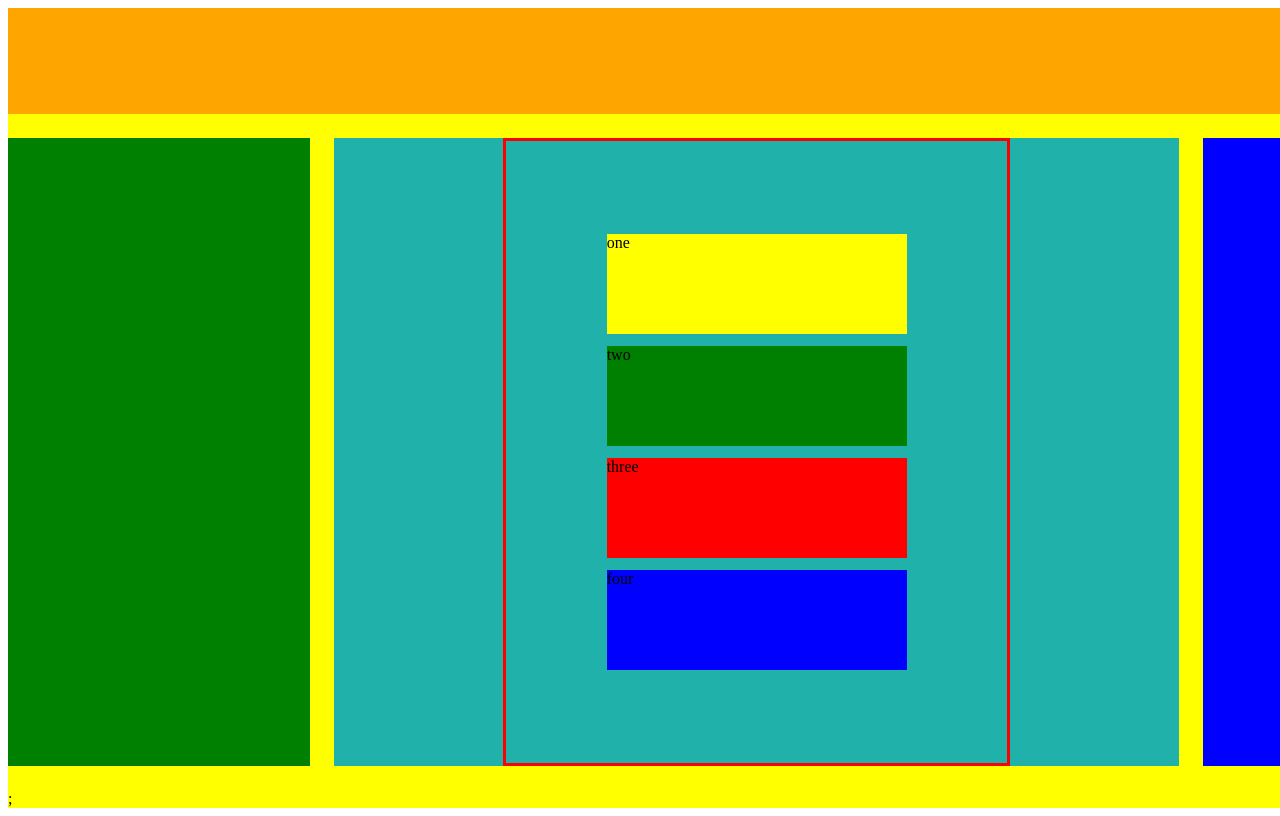
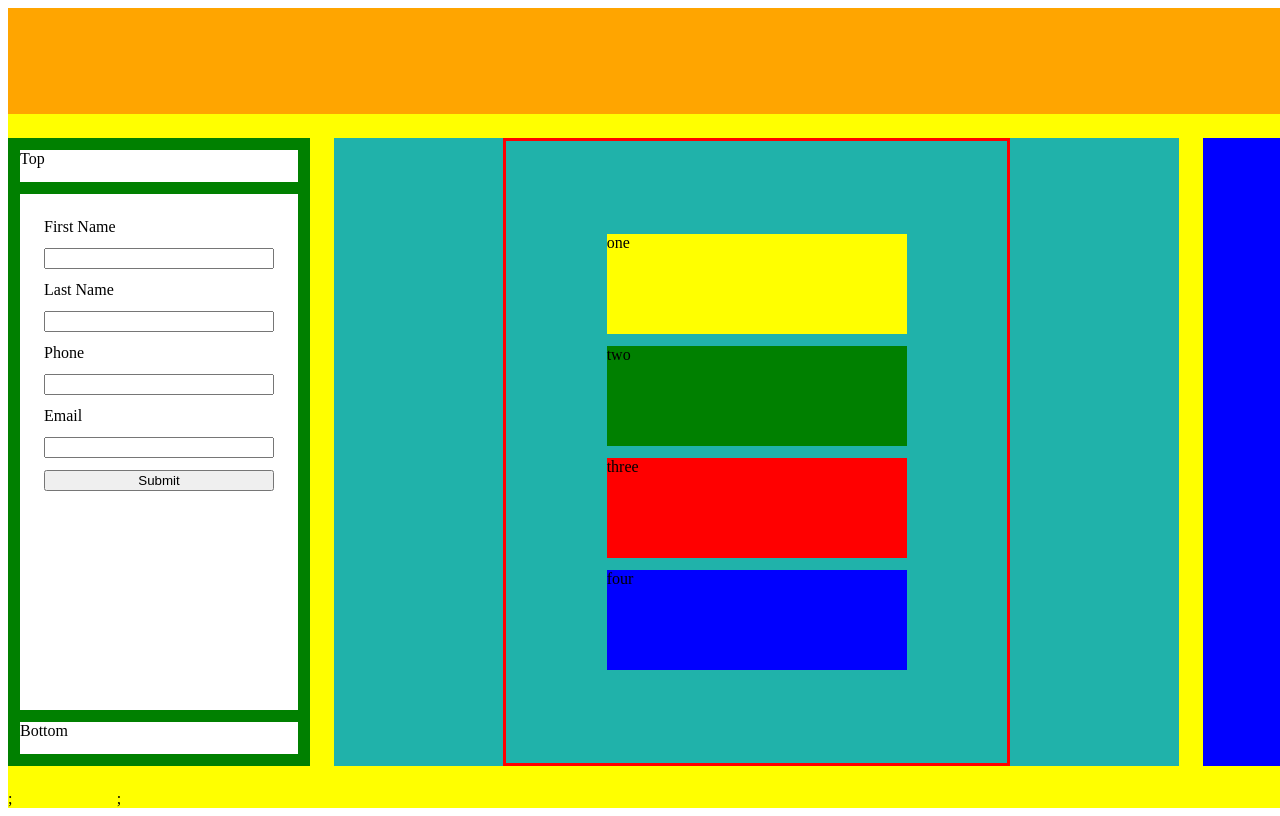
Before and after one commit to PieterJanDelbecke/project-last-dance-react, a React (Vite) app: page / in a window 1280 px wide. Built offline with nearby package versions, Linux system fonts and the light colour scheme.

Commit message:
initial setup of left pane

```diff
--- a/src/components/CenterPane.jsx
+++ b/src/components/CenterPane.jsx
@@ -29,6 +29,8 @@ const Element = styled.div`
 const CenterPane = () => {
     const rows = new Map();
     const [rowsArray, setRowsArray] = useState([])
+    const [origin, setOrigin] = useState("")
+    const [destination, setDestination] =  useState("")
 
 	const initialRows = [
 		{ name: "one", info: { order: 1, color: "yellow" } },
@@ -46,12 +48,13 @@ const CenterPane = () => {
 		setRowsArray([...rows]);
 	}, []);
 
-	const handleDrag = () => {
-		console.log("DRAGGING");
+	const handleDrag = (name) => {
+		// console.log("DRAGGING element => ", name);
+        setOrigin(name)
 	};
 
-	const handleDrop = () => {
-		console.log("DROPPING");
+	const handleDrop = (name) => {
+		console.log("DROPPING element => ", name);
 	};
 
 	const handleDragOver = () => {
@@ -63,7 +66,7 @@ const CenterPane = () => {
 			<Container>
 				<CenterContainer>
                     {rowsArray.map(row => (
-                        <Element key={row[0]} color={row[1].color}>
+                        <Element draggable key={row[0]} color={row[1].color} onDrag={()=> handleDrag(row[0])} onDragOver={()=> handleDragOver(row[0])} onDrop={handleDrop}>
                             {row[0]}
                         </Element>
                     ))}
--- /dev/null
+++ b/src/components/LeftPane.jsx
@@ -0,0 +1,62 @@
+import { useState } from "react";
+import styled from "@emotion/styled";
+
+const Container = styled.div`
+	padding: 12px;
+	grid-column: 1 / span 3;
+	grid-row: 2 / span 5;
+	background-color: green;
+	display: flex;
+	flex-direction: column;
+	gap: 12px;
+`;
+
+const TopBox = styled.div`
+	background-color: white;
+	height: 2rem;
+`;
+
+const MiddleBox = styled.form`
+	padding: 24px;
+	background-color: white;
+	flex: 1 1 0;
+	display: flex;
+	flex-direction: column;
+	gap: 12px;
+`;
+
+const BottomBox = styled.div`
+	background-color: white;
+	height: 2rem;
+`;
+
+const LeftPane = () => {
+	const handleSubmit = (e) => {
+        e.preventDefault()
+		console.log("SUBMITTED");
+		const formData = new FormData(e.target);
+		console.log([...formData.entries()]);
+	};
+	return (
+		<>
+			<Container>
+				<TopBox>Top</TopBox>
+				<MiddleBox onSubmit={handleSubmit}>
+					<label htmlFor="firstName">First Name</label>
+					<input type="text" name="FirstName" id="firstName" />
+					<label htmlFor="LastName">Last Name</label>
+					<input type="text" name="LastName" id="lastName" />
+					<label htmlFor="phone">Phone</label>
+					<input type="text" name="Phone" id="phone" />
+					<label htmlFor="email">Email</label>
+					<input type="text" name="Email" id="email" />
+                    <button type="submit">Submit</button>
+				</MiddleBox>
+				<BottomBox>Bottom</BottomBox>
+			</Container>
+			;
+		</>
+	);
+};
+
+export default LeftPane;
--- a/src/components/home.jsx
+++ b/src/components/home.jsx
@@ -3,6 +3,8 @@ import styled from "@emotion/styled";
 import { grid } from "../styles/theme";
 
 import CenterPane from "./CenterPane";
+import LeftPane from "./LeftPane";
+
 const Container = styled.div`
 	display: grid;
 	grid-template-columns: repeat(12, 1fr);
@@ -17,11 +19,6 @@ const NavBar = styled.div`
 	grid-column: 1 / span 12;
 	grid-row: 1 / span 1;
 	background-color: orange;
-`;
-const LeftPane = styled.div`
-	grid-column: 1 / span 3;
-	grid-row: 2 / span 5;
-	background-color: green;
 `;
 
 const RightPane = styled.div`
```
